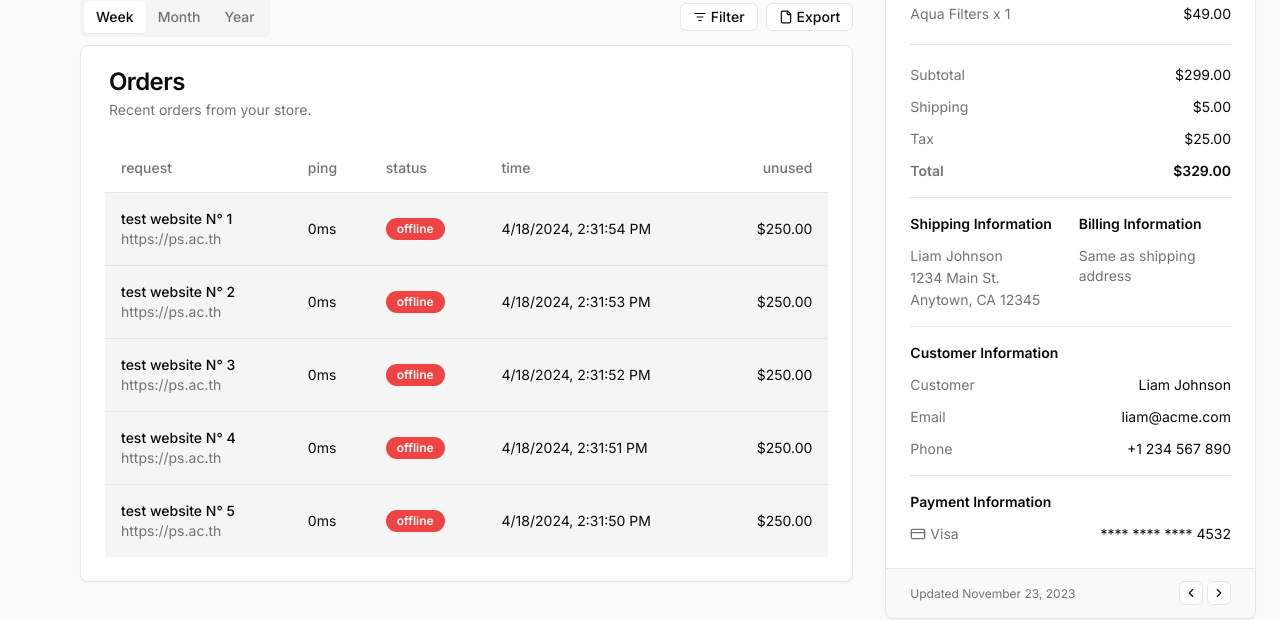
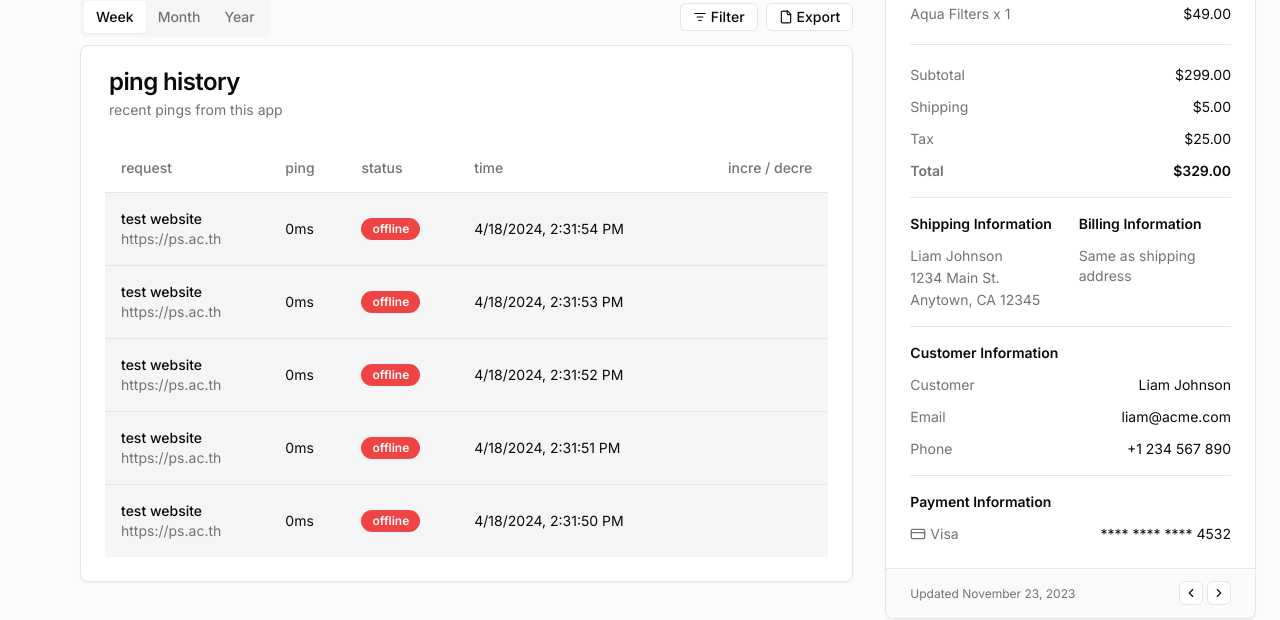
Before and after one commit to pickingname/Zinc, a Next.js app: page / in a window 1280 px wide. Shown: the part 303-923 px from the top of the page. Built offline with nearby package versions, Linux system fonts and the light colour scheme; no server answers; what tauri-xhr would draw is missing.

Commit message:
added more things

```diff
--- a/app/page.tsx
+++ b/app/page.tsx
@@ -90,12 +90,15 @@ import axios from 'axios';
 
 
 export default function Home() {
-  const [online, setOnline] = useState<boolean>(false);
-  const [ping, setPing] = useState<number>(0);
-  const [pingPercentage, setPingPercentage] = useState<number>(0);
-  const [fetching, setFetching] = useState<boolean>(true);
-  const [pingHistory, setPingHistory] = useState<Array<{ ping: number; status: string; date: string }>>([]);
+  const [online, setOnline] = useState<boolean>(false); // is online or not
+  const [ping, setPing] = useState<number>(0); // pingcount
+  const [pingPercentage, setPingPercentage] = useState<number>(0); // percentage of the ping (max of % of {pinglimit})
+  const [fetching, setFetching] = useState<boolean>(true); // will it be fetching or not (is a bool)
+  const [pingHistory, setPingHistory] = useState<Array<{ ping: number; status: string; date: string }>>([]); // array of the ping history
+  const [attempts, setAttempts] = useState<number>(1); // not used yet
+  const [pingChanges, setPingChanges] = useState<Array<number>>([]); // init the array for tracking the incrase and decrease of the ping value
 
+  // these will be customizable on startup soon
   let websitename = "test website";
   let websitetogetstatus = "https://ps.ac.th";
   var pinglimit = "5000";
@@ -111,6 +114,13 @@ export default function Home() {
         setPing(currentPing);
         const percentage = Math.min((currentPing / parseInt(pinglimit)) * 100, 100);
         setPingPercentage(Number(percentage.toFixed(2)));
+
+        // calculate percentage change from the last ping
+        if (pingHistory.length > 0) {
+          const lastPing = pingHistory[0].ping;
+          const change = ((currentPing - lastPing) / lastPing) * 100;
+          setPingChanges(prevChanges => [change, ...prevChanges.slice(0, 4)]); // Keep only the latest 5 changes
+        }
 
         // Update ping history
         setPingHistory(prevHistory => [
@@ -356,9 +366,9 @@ export default function Home() {
                 <TabsContent value="week">
                   <Card x-chunk="dashboard-05-chunk-3">
                     <CardHeader className="px-7">
-          <CardTitle>Orders</CardTitle>
+                      <CardTitle>ping history</CardTitle>
                       <CardDescription>
-            Recent orders from your store.
+                        recent pings from this app
                       </CardDescription>
                     </CardHeader>
                     <CardContent>
@@ -369,14 +379,14 @@ export default function Home() {
                             <TableHead className="hidden sm:table-cell">ping</TableHead>
                             <TableHead className="hidden sm:table-cell">status</TableHead>
                             <TableHead className="hidden md:table-cell">time</TableHead>
-                <TableHead className="text-right">unused</TableHead>
+                            <TableHead className="text-right">incre / decre</TableHead>
                           </TableRow>
                         </TableHeader>
                         <TableBody>
                           {pingHistory.map((entry, index) => (
                             <TableRow key={index} className={entry.status === "offline" ? "bg-accent" : ""}>
                               <TableCell>
-                    <div className="font-medium">{websitename} N° {index + 1}</div>
+                                <div className="font-medium">{websitename}</div>
                                 <div className="hidden text-sm text-muted-foreground md:inline">
                                   {websitetogetstatus}
                                 </div>
@@ -388,7 +398,14 @@ export default function Home() {
                                 </Badge>
                               </TableCell>
                               <TableCell className="hidden md:table-cell">{entry.date}</TableCell>
-                  <TableCell className="text-right">$250.00</TableCell>
+                              <TableCell className="text-right">
+                                {index > 0 && pingChanges[index - 1] !== undefined ? (
+                                  <>
+                                    {pingChanges[index - 1] > 0 ? "+" : ""}
+                                    {pingChanges[index - 1].toFixed(2)}%
+                                  </>
+                                ) : null}
+                              </TableCell>
                             </TableRow>
                           ))}
                         </TableBody>
```
Lines whose indentation alone changed are shown as unchanged.
